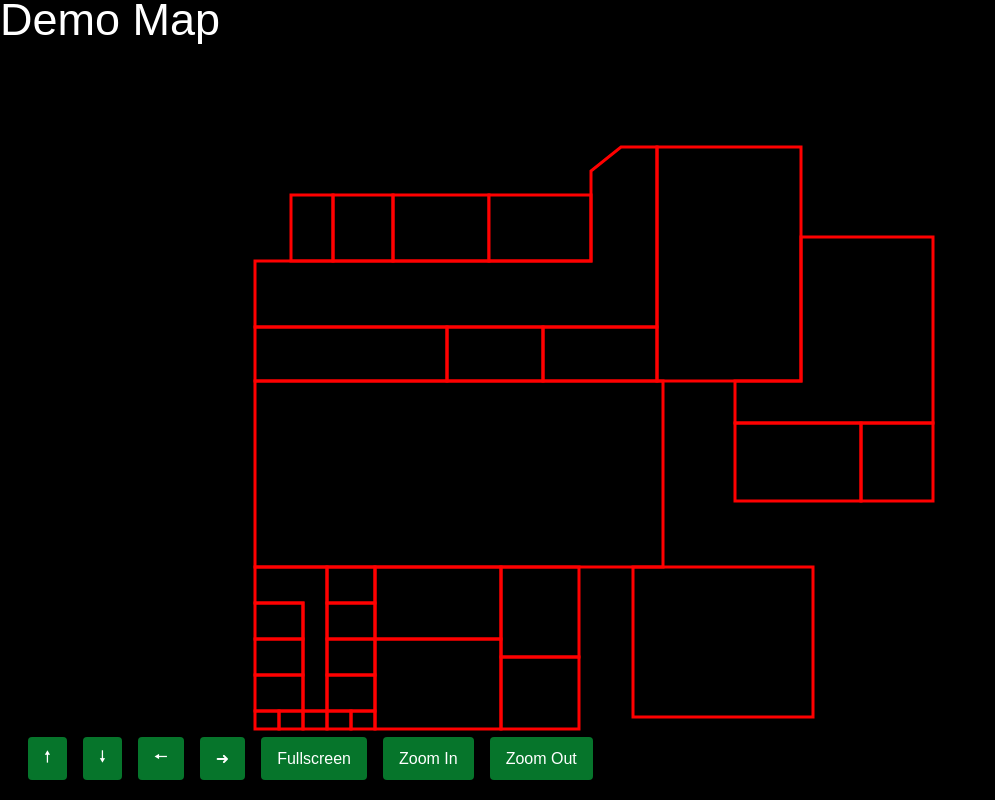
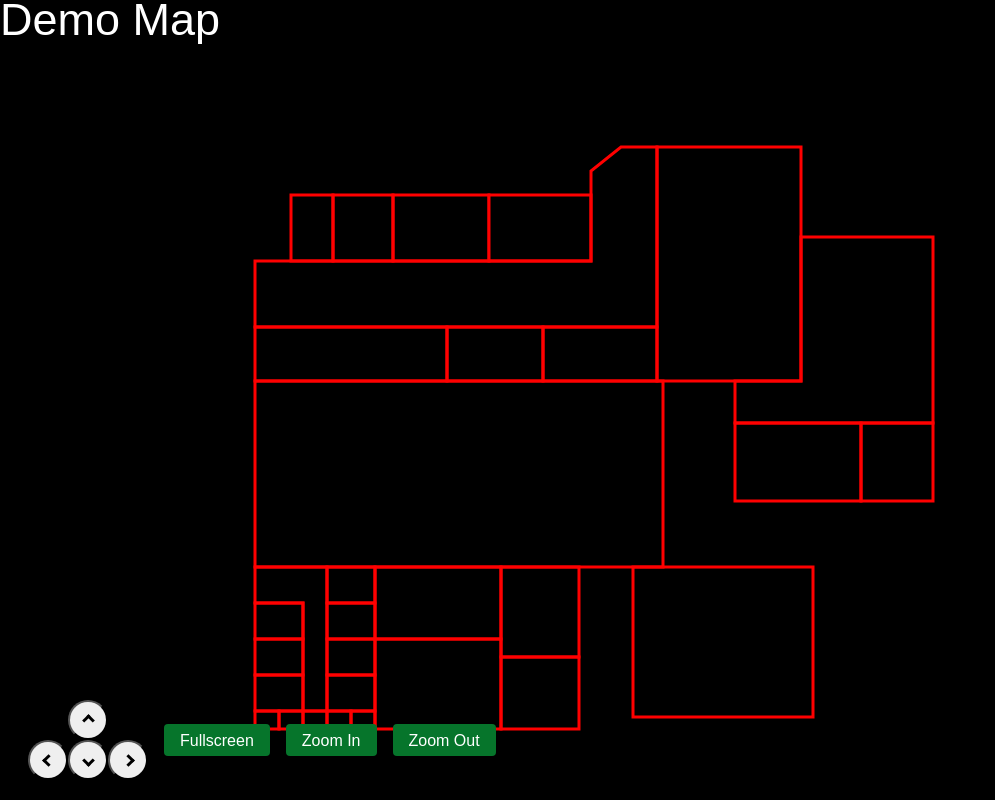
Before and after one commit to lunfardo/floormap-demo, a React (Create React App) app: page / in a window 1280 px wide. Shown: the whole page, without its empty margins (0-995 px from the left). Built offline with nearby package versions, Linux system fonts and the light colour scheme.

Commit message:
arrow buttons

```diff
--- /dev/null
+++ b/src/components/atoms/ArrowButton/ArrowButton.css
@@ -0,0 +1,34 @@
+.arrow-button {
+  height: 40px;
+  width: 40px;
+  border-radius: 50%;
+  user-select: "none";
+}
+
+.arrow {
+  border: solid black;
+  border-width: 0 3px 3px 0;
+  display: inline-block;
+  padding: 3px;
+  user-select: "none";
+}
+
+.arrow-right {
+  transform: rotate(-45deg);
+  -webkit-transform: rotate(-45deg);
+}
+
+.arrow-left {
+  transform: rotate(135deg);
+  -webkit-transform: rotate(135deg);
+}
+
+.arrow-up {
+  transform: rotate(-135deg);
+  -webkit-transform: rotate(-135deg);
+}
+
+.arrow-down {
+  transform: rotate(45deg);
+  -webkit-transform: rotate(45deg);
+}
--- /dev/null
+++ b/src/components/atoms/ArrowButton/ArrowButton.tsx
@@ -0,0 +1,16 @@
+import { ButtonHTMLAttributes } from "react";
+import "./ArrowButton.css";
+
+interface ArrowButtonProps extends ButtonHTMLAttributes<HTMLButtonElement> {
+  direction: "up" | "down" | "left" | "right";
+}
+
+const ArrowButton: React.FC<ArrowButtonProps> = ({ direction, ...props }) => {
+  return (
+    <button className="arrow-button" {...props}>
+      <i className={`arrow arrow-${direction}`}></i>
+    </button>
+  );
+};
+
+export default ArrowButton;
--- a/src/components/atoms/Button/Button.css
+++ b/src/components/atoms/Button/Button.css
@@ -4,6 +4,7 @@
   font-size: 16px;
   border-radius: 4px;
   user-select: "none";
+  height: 32px;
 }
 
 .button-primary {
--- a/src/components/atoms/FloatMenu/FloatMenu.tsx
+++ b/src/components/atoms/FloatMenu/FloatMenu.tsx
@@ -22,6 +22,7 @@ const Menu: React.FC<MenuProps> = ({
       className={`menu menu-${direction}`}
       style={{
         position: "absolute",
+        alignItems: "center",
         bottom,
         right,
         top,
--- a/src/components/organisms/UserControls.tsx
+++ b/src/components/organisms/UserControls.tsx
@@ -1,5 +1,6 @@
 import { useCallback, useContext } from "react";
 import AppStateContext from "../../contexts/AppStateContext";
+import ArrowButton from "../atoms/ArrowButton/ArrowButton";
 import Button from "../atoms/Button/Button";
 import FloatMenu from "../atoms/FloatMenu/FloatMenu";
 
@@ -28,16 +29,50 @@ const UserControls = () => {
 
   return (
     <FloatMenu bottom={20} left={20}>
-      <Button onClick={() => setNewOffset({ diffX: 0, diffY: -20 })}>🠕</Button>
-      <Button onClick={() => setNewOffset({ diffX: 0, diffY: 20 })}>🠗</Button>
-      <Button onClick={() => setNewOffset({ diffX: -20, diffY: 0 })}>🠔</Button>
-      <Button onClick={() => setNewOffset({ diffX: 20, diffY: 0 })}>➜</Button>
+      <div
+        style={{
+          display: "grid",
+          gridTemplateColumns: "40px 40px 40px",
+          gridAutoRows: "40px 40px",
+        }}
+      >
+        <ArrowButton
+          direction="up"
+          style={{
+            gridColumnStart: 2,
+            gridRow: 1,
+          }}
+          onClick={() => setNewOffset({ diffX: 0, diffY: -20 })}
+        />
+        <ArrowButton
+          direction="down"
+          style={{
+            gridColumnStart: 2,
+            gridRow: 2,
+          }}
+          onClick={() => setNewOffset({ diffX: 0, diffY: 20 })}
+        ></ArrowButton>
+        <ArrowButton
+          direction="left"
+          style={{
+            gridColumnStart: 1,
+            gridRow: 2,
+          }}
+          onClick={() => setNewOffset({ diffX: -20, diffY: 0 })}
+        ></ArrowButton>
+        <ArrowButton
+          direction="right"
+          style={{
+            gridColumnStart: 3,
+            gridRow: 2,
+          }}
+          onClick={() => setNewOffset({ diffX: 20, diffY: 0 })}
+        ></ArrowButton>
+      </div>
       <Button onClick={() => document.documentElement.requestFullscreen()}>
         Fullscreen
       </Button>
-
       <Button onClick={() => zoomChange(1)}>Zoom In</Button>
-
       <Button onClick={() => zoomChange(-1)}>Zoom Out</Button>
     </FloatMenu>
   );
```
